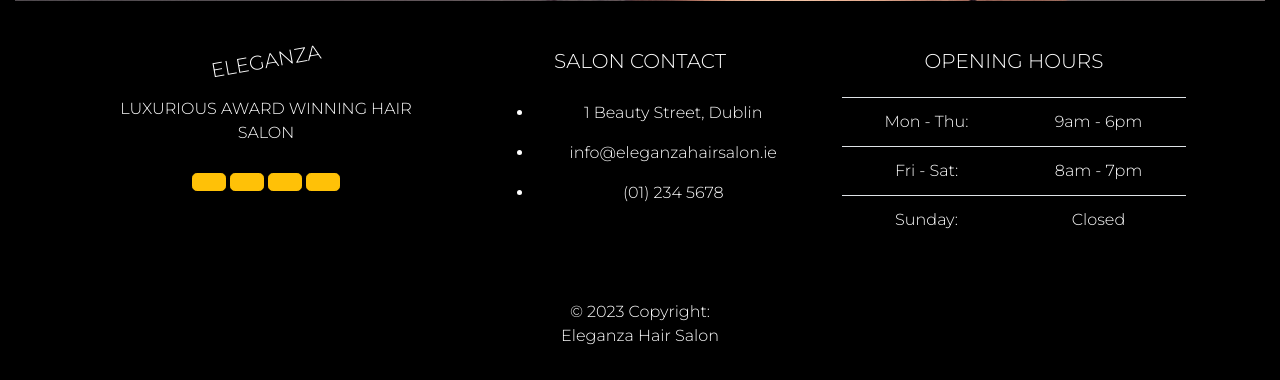
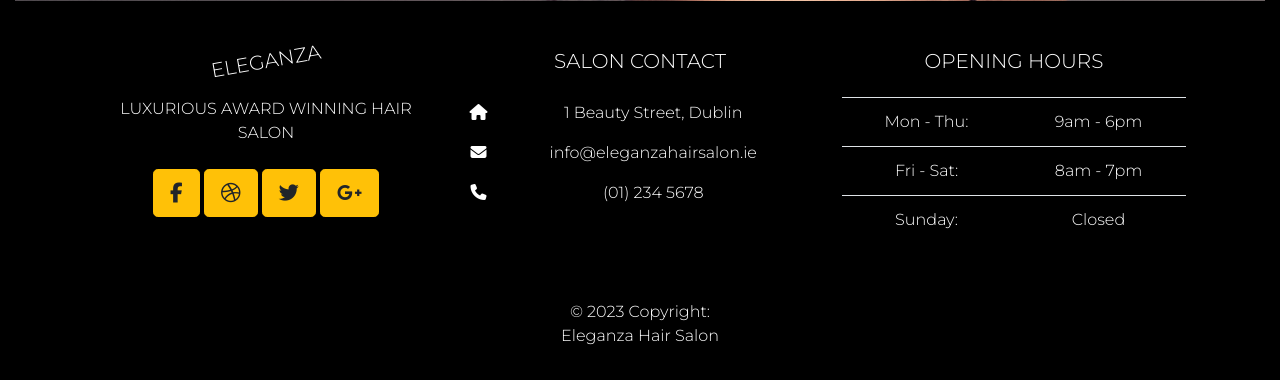
Before and after one commit to ip69719/ci-portfolio-four, a Django app: page / in a window 1280 px wide. Shown: the part 855-1235 px from the top of the page. Run offline with Django 3.2, Linux system fonts and the light colour scheme; some libraries are stand-ins or nearby versions; some web fonts are replaced.

Commit message:
style: add font awesome icons

```diff
--- a/templates/base.html
+++ b/templates/base.html
@@ -9,6 +9,8 @@
     <!-- Bootstrap CSS -->
     <link rel="stylesheet" href="https://cdn.jsdelivr.net/npm/bootstrap@4.6.2/dist/css/bootstrap.min.css" integrity="sha384-xOolHFLEh07PJGoPkLv1IbcEPTNtaed2xpHsD9ESMhqIYd0nLMwNLD69Npy4HI+N" crossorigin="anonymous">
     <link rel="stylesheet" href="{% static 'css/style.css' %}">
+    <!--Font Awesome-->
+    <script src="https://kit.fontawesome.com/7e3e16c427.js" crossorigin="anonymous"></script>
     <title>Eleganza Hair Salon </title>
 </head>
 <body>
@@ -77,15 +79,15 @@
                     <h5 class="text-uppercase mb-4 pb-1">Salon contact</h5>
                     <ul class="fa-ul" style="margin-left: 1.65em;">
                         <li class="mb-3">
-                            <span class="fa-li"><i class="fas fa-home"></i></span><span class="ms-2">1 Beauty Street, Dublin
+                            <span class="fa-li"><i class="fa-solid fa-house"></i></span><span class="ms-2">1 Beauty Street, Dublin
                             </span>
                         </li>
                         <li class="mb-3">
-                            <span class="fa-li"><i class="fas fa-envelope"></i></span><span
+                            <span class="fa-li"><i class="fa-solid fa-envelope"></i></span><span
                                 class="ms-2">info@eleganzahairsalon.ie</span>
                         </li>
                         <li class="mb-3">
-                            <span class="fa-li"><i class="fas fa-phone"></i></span><span class="ms-2">(01) 234 5678
+                            <span class="fa-li"><i class="fa-solid fa-phone"></i></span><span class="ms-2">(01) 234 5678
                             </span>
                         </li>
                     </ul>
```
